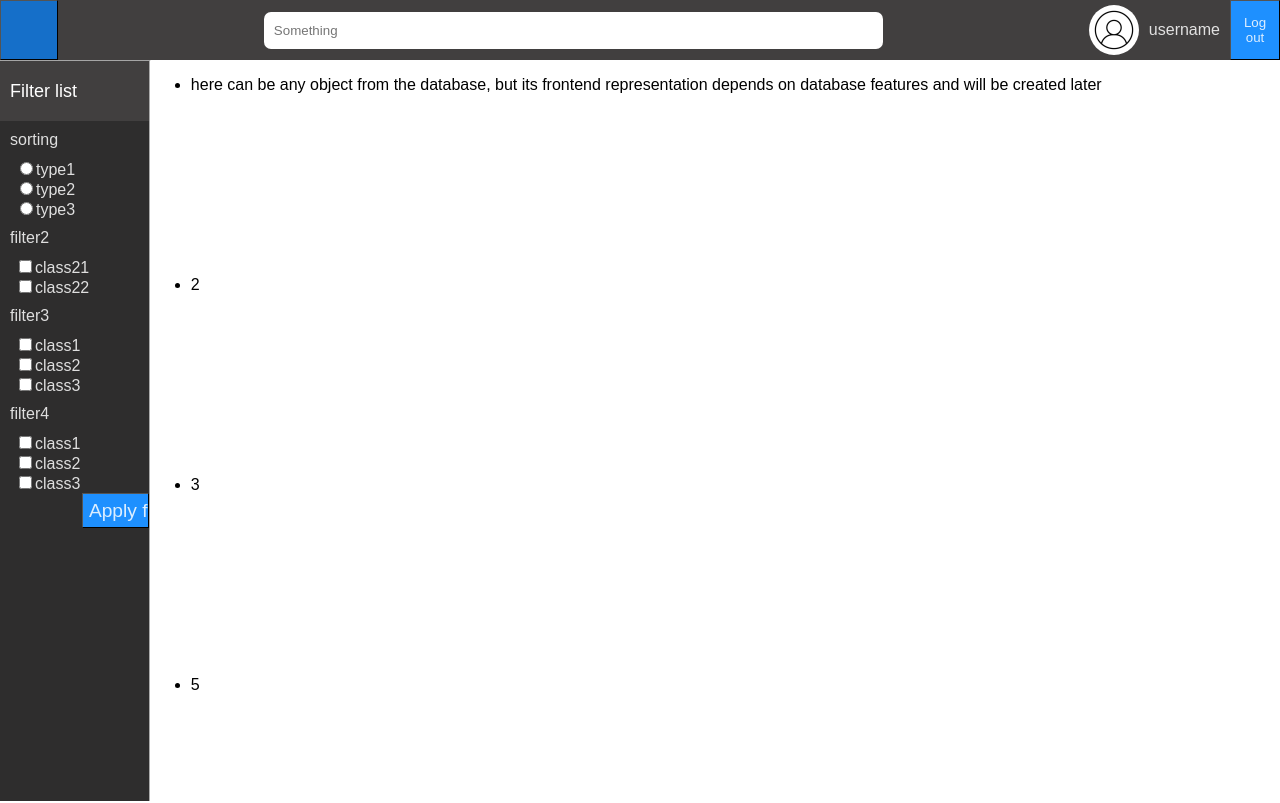
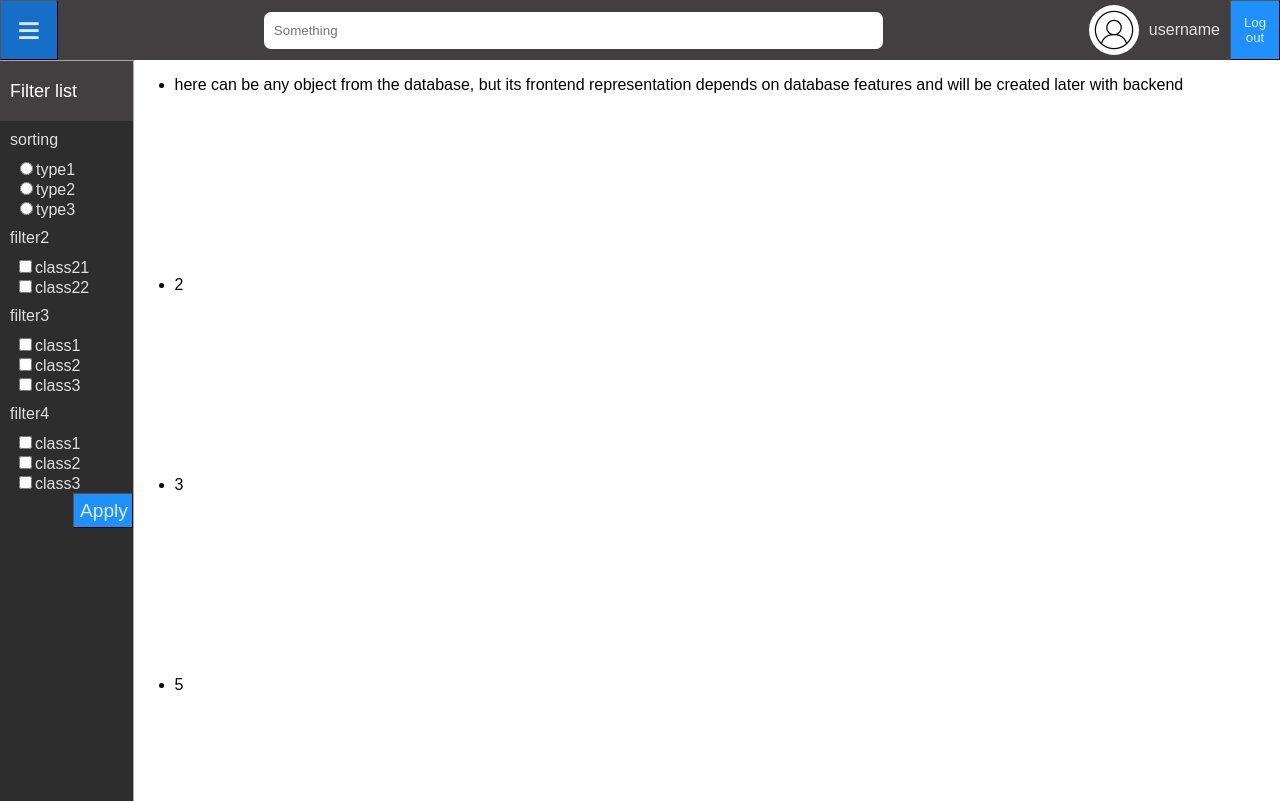
Before and after one commit to bralexx/fullstack_project_myfront, a React (Create React App) app: page / in a window 1280 px wide. Shown: the top 803 px of the page. Built offline with nearby package versions, Linux system fonts and the light colour scheme.

Commit message:
menu button update

```diff
--- a/src/components/MenuButton.js
+++ b/src/components/MenuButton.js
@@ -5,7 +5,7 @@ function MenuButton() {
   let dispatch = useDispatch()
   let open_close_menu = () => dispatch(CMSAction);
   return (
-    <button id='top-bar-menu-button' onClick={open_close_menu}></button>
+    <button id='top-bar-menu-button' onClick={open_close_menu}>&equiv;</button>
   )
 }
 
--- a/src/components/ObjectList.js
+++ b/src/components/ObjectList.js
@@ -1,5 +1,5 @@
 const hardcoded_data = [
-  {key:1, text:"here can be any object from the database, but its frontend representation depends on database features and will be created later"},
+  {key:1, text:"here can be any object from the database, but its frontend representation depends on database features and will be created later with backend"},
   {key:2, text:2},
   {key:3, text:3},
   {key:4, text:5},
--- a/src/components/style.css
+++ b/src/components/style.css
@@ -4,6 +4,8 @@
   float:left;
   text-align:center;
   background-color: var(--main-blue-color);
+  color: var(--main-text-light-color);
+  font-size: 40px
   /* background: #1e90ff url('../resources/menubutton3.png'); */
   /* background-size: 30px; */
   /* padding:15px 0; */
```
Also changed, not shown: 1 other file (tests, documents, lock files or other folders).
